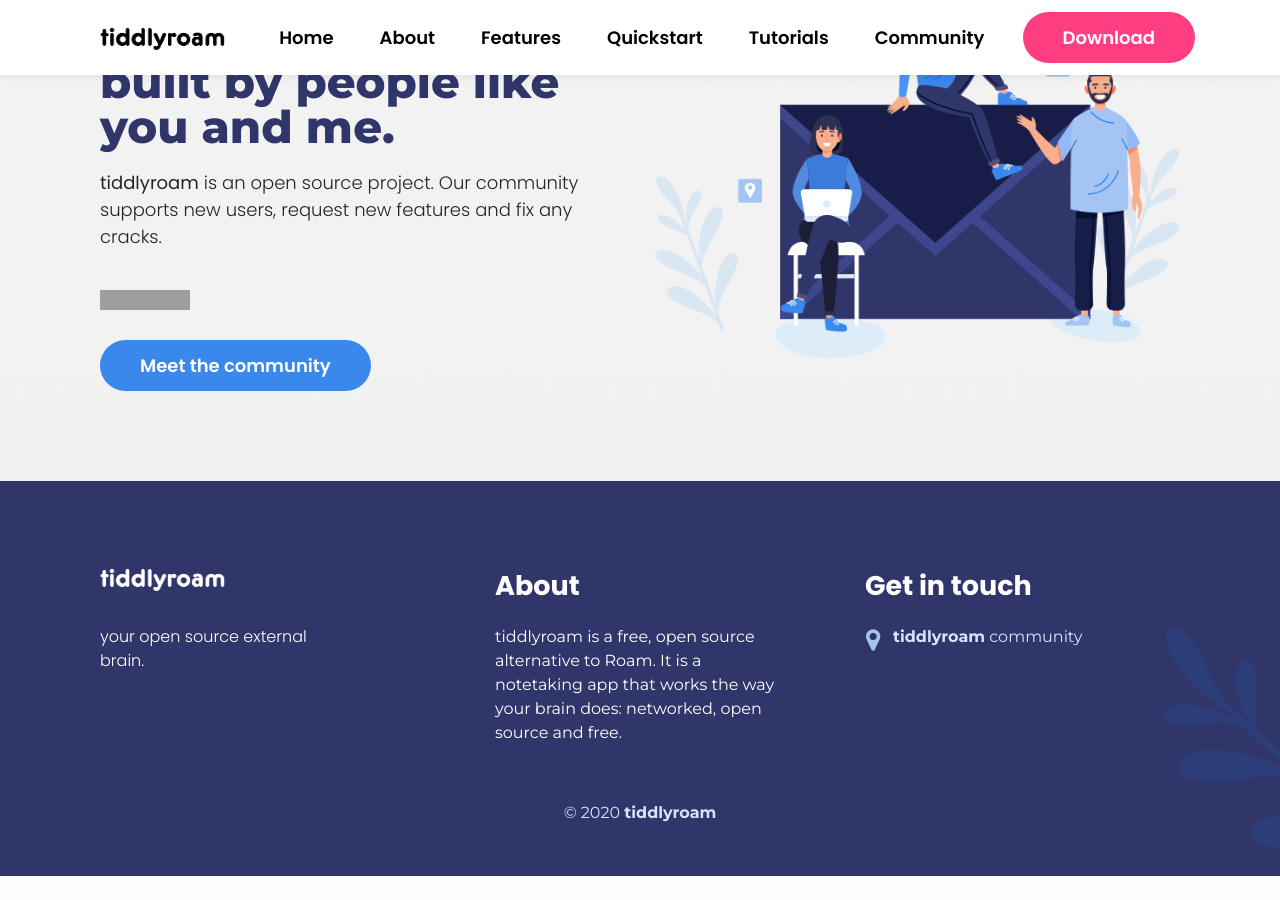
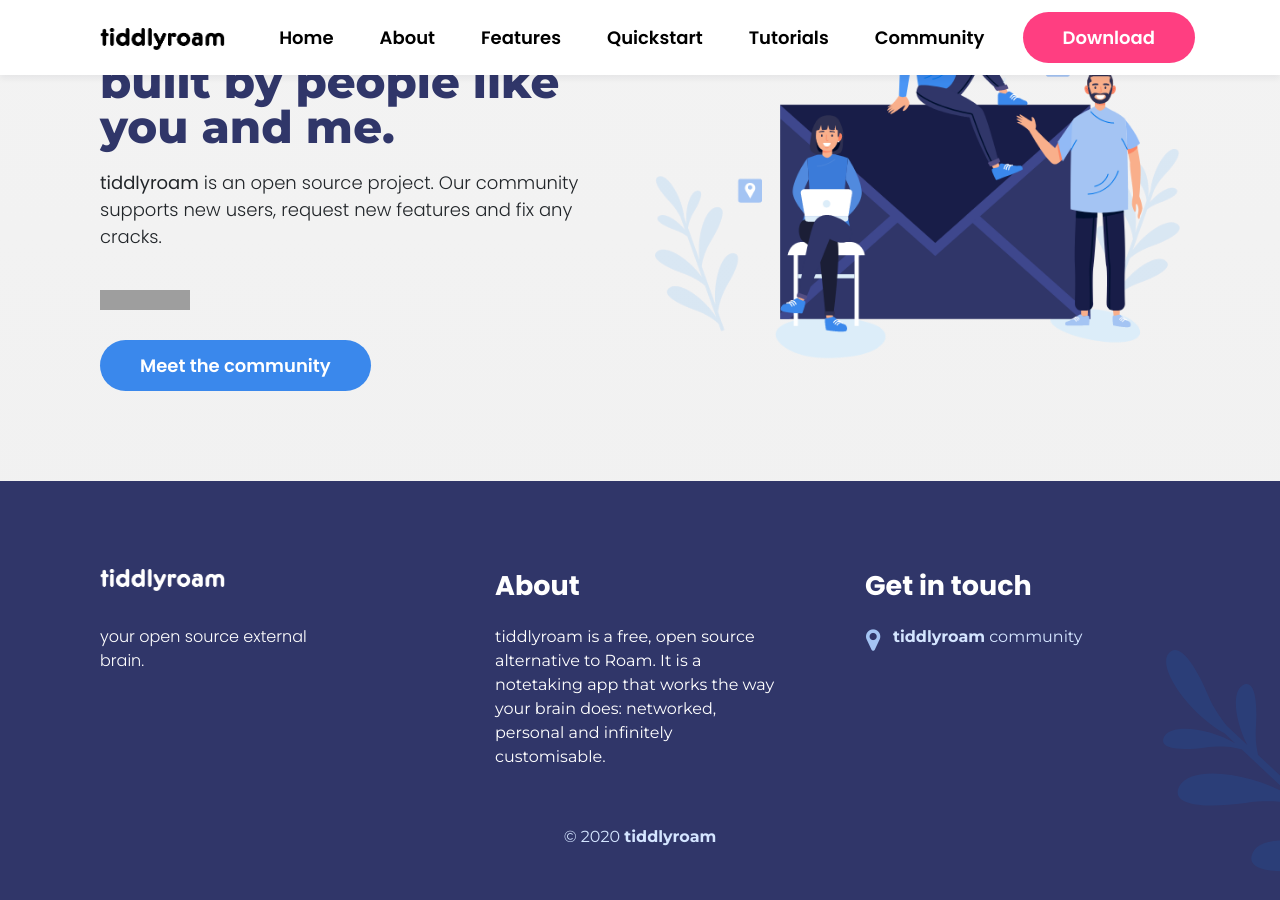
Before and after one commit to jokroese/tiddlyroam_org, a Jekyll site: the page built from index.md, in a window 1280 px wide and 900 px high, scrolled down 4110 px. Built offline with Jekyll 4.4.1, drawn with Linux system fonts in a browser that asks for light colours; before the commit the page ends 4986 px from its top, so only the background shows below that; grey boxes are pictures that could not be loaded.

Commit message:
Fix mixed content issue
Change to https in config url. It was http for some reason.

```diff
--- a/_config.yml
+++ b/_config.yml
@@ -1,9 +1,9 @@
 name: tiddlyroam
-url: http://tiddlyroam.org
+url: https://tiddlyroam.org
 baseurl: ""
 title: tiddlyroam
 tagline: your open source external brain
-description: "tiddlyroam is a free, open source alternative to Roam. It is a notetaking app that works the way your brain does: networked, open source and free."
+description: "tiddlyroam is a free, open source alternative to Roam. It is a notetaking app that works the way your brain does: networked, personal and infinitely customisable."
 logo: assets/images/favicon.png
 
 plugins:
```
